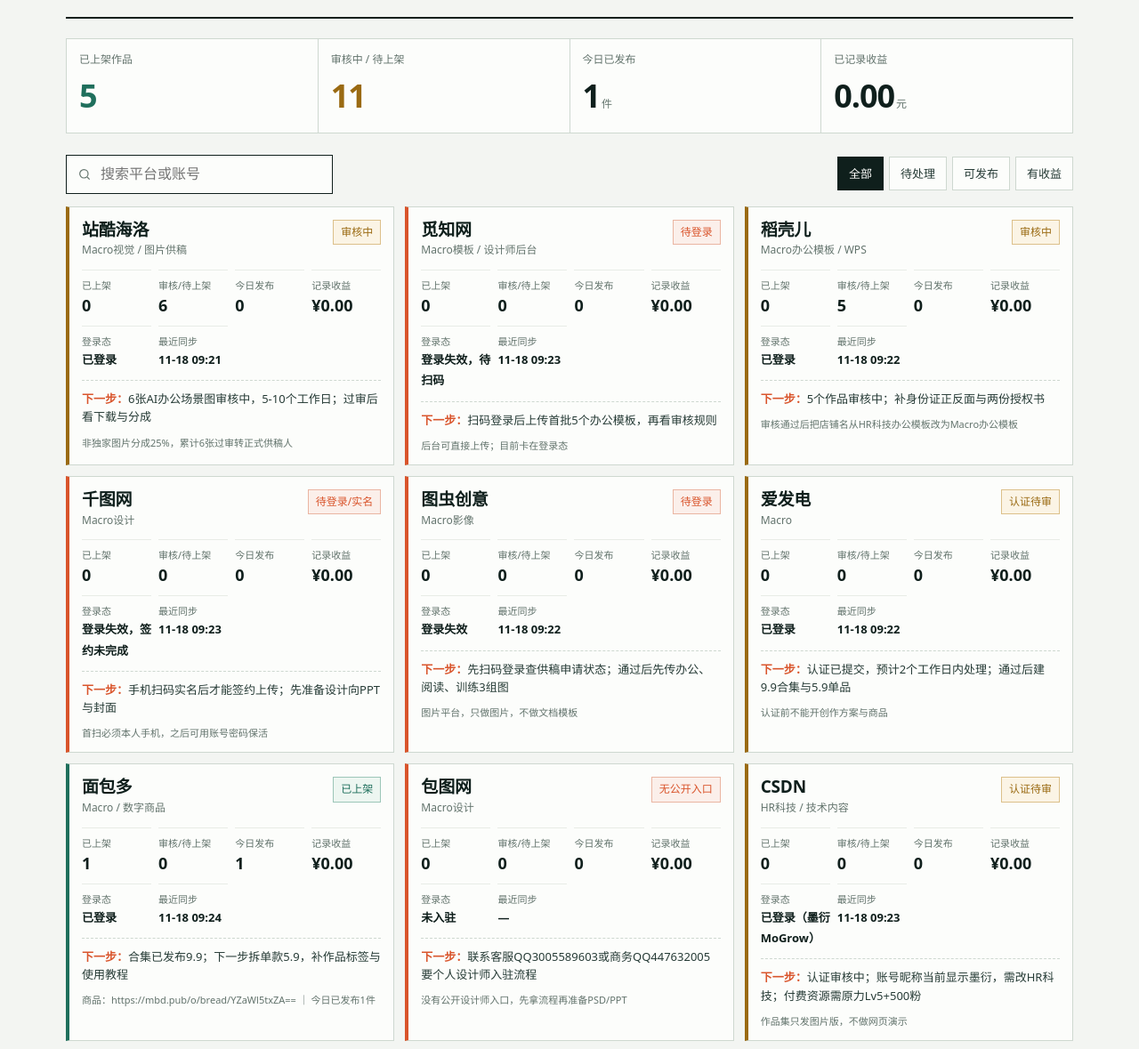
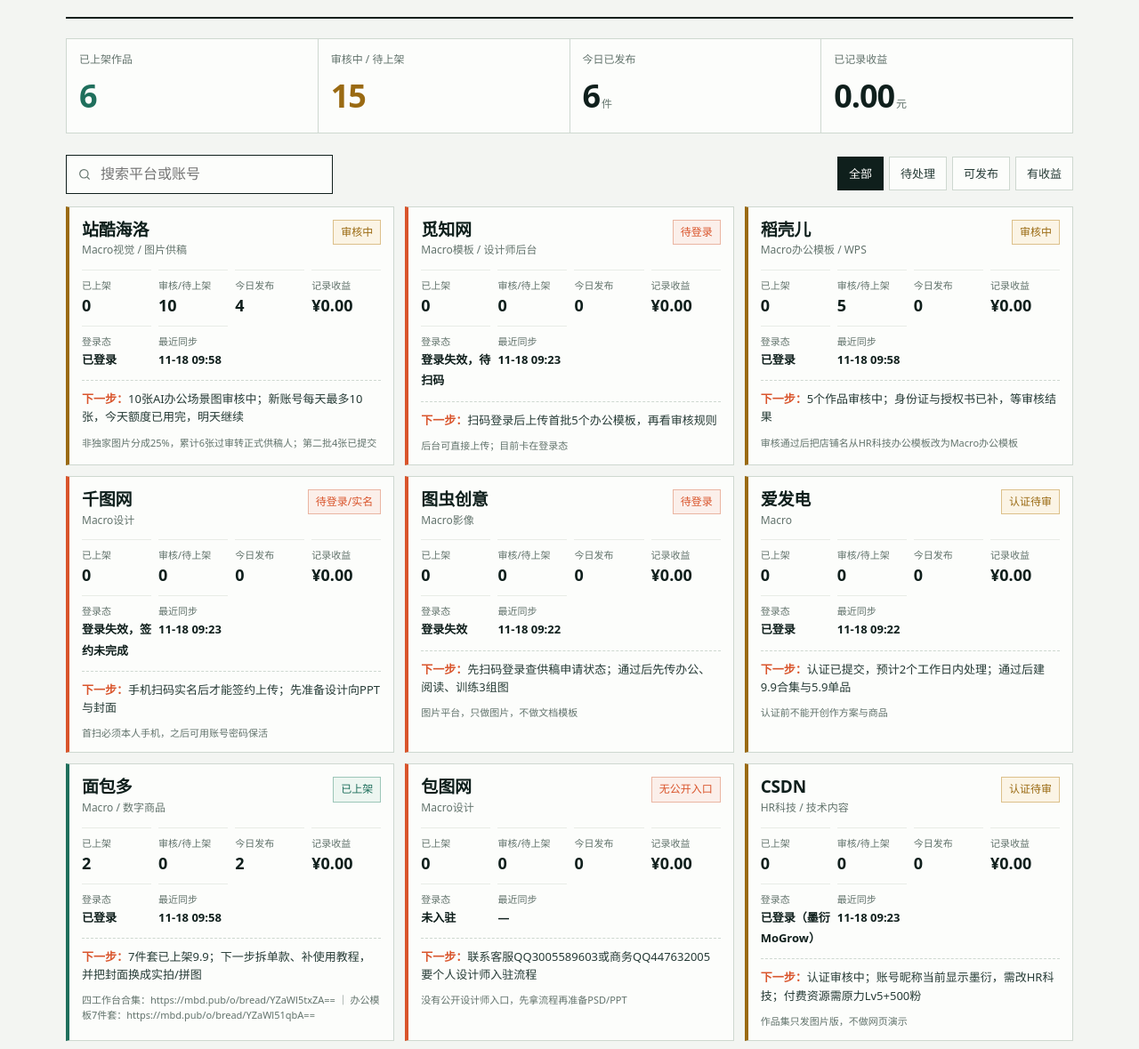
Before and after one commit to 253631672/macro-ops-ledger, a plain HTML site: page index.html in a window 1280 px wide. Shown: the part 188-1367 px from the top of the page at 89% size. Drawn offline with Linux system fonts and the light colour scheme.

Commit message:
update board: 11-18 09:58 Hellorf 10 pending, Mbd 7-pack live

```diff
--- a/index.html
+++ b/index.html
@@ -183,10 +183,10 @@ h1 span{color:var(--accent)}
 const DATA = [
   {
     name:"站酷海洛", alias:"Macro视觉 / 图片供稿", tone:"wait", badge:"审核中", badgeTone:"wait",
-    live:0, pending:6, today:0, revenue:0,
-    login:"已登录", lastSync:"11-18 09:21",
-    next:"6张AI办公场景图审核中，5-10个工作日；过审后看下载与分成",
-    note:"非独家图片分成25%，累计6张过审转正式供稿人"
+    live:0, pending:10, today:4, revenue:0,
+    login:"已登录", lastSync:"11-18 09:58",
+    next:"10张AI办公场景图审核中；新账号每天最多10张，今天额度已用完，明天继续",
+    note:"非独家图片分成25%，累计6张过审转正式供稿人；第二批4张已提交"
   },
   {
     name:"觅知网", alias:"Macro模板 / 设计师后台", tone:"block", badge:"待登录", badgeTone:"block",
@@ -198,8 +198,8 @@ const DATA = [
   {
     name:"稻壳儿", alias:"Macro办公模板 / WPS", tone:"wait", badge:"审核中", badgeTone:"wait",
     live:0, pending:5, today:0, revenue:0,
-    login:"已登录", lastSync:"11-18 09:22",
-    next:"5个作品审核中；补身份证正反面与两份授权书",
+    login:"已登录", lastSync:"11-18 09:58",
+    next:"5个作品审核中；身份证与授权书已补，等审核结果",
     note:"审核通过后把店铺名从HR科技办公模板改为Macro办公模板"
   },
   {
@@ -225,10 +225,10 @@ const DATA = [
   },
   {
     name:"面包多", alias:"Macro / 数字商品", tone:"live", badge:"已上架", badgeTone:"live",
-    live:1, pending:0, today:1, revenue:0,
-    login:"已登录", lastSync:"11-18 09:24",
-    next:"合集已发布9.9；下一步拆单款5.9，补作品标签与使用教程",
-    note:"商品：https://mbd.pub/o/bread/YZaWl5txZA== ｜ 今日已发布1件"
+    live:2, pending:0, today:2, revenue:0,
+    login:"已登录", lastSync:"11-18 09:58",
+    next:"7件套已上架9.9；下一步拆单款、补使用教程，并把封面换成实拍/拼图",
+    note:"四工作台合集：https://mbd.pub/o/bread/YZaWl5txZA== ｜ 办公模板7件套：https://mbd.pub/o/bread/YZaWl51qbA=="
   },
   {
     name:"包图网", alias:"Macro设计", tone:"block", badge:"无公开入口", badgeTone:"block",
```
Also changed, not shown: 平台运营看板.html (+10 -10 lines).
